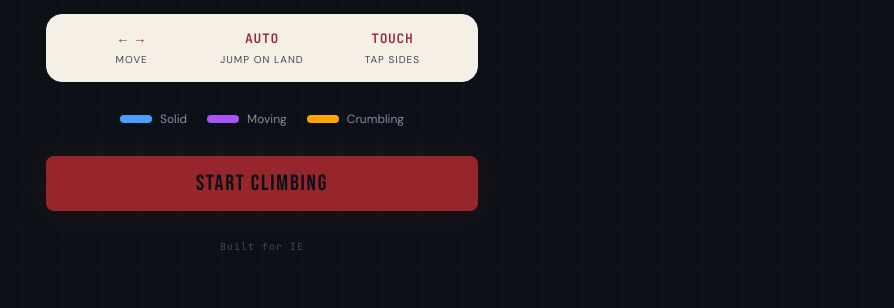
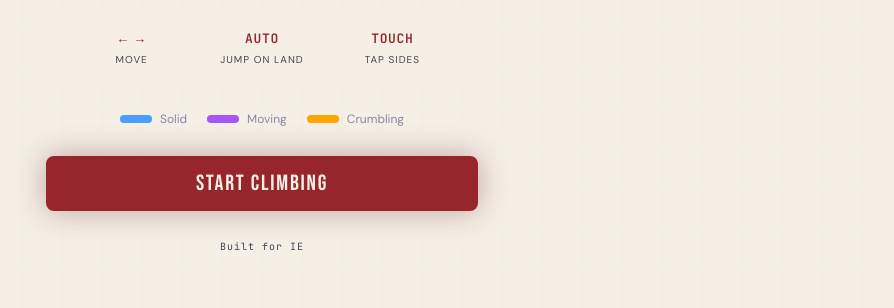
Before and after one commit to jpsanchezieu2024-prog/peak-game, a plain HTML site: page index.html in a window 1280 px wide. Shown: the part 492-800 px from the top of the page, without its empty margins (378-1272 px from the left). Drawn offline with Linux system fonts and the light colour scheme; no server answers.

Commit message:
Update style.css

```diff
--- a/style.css
+++ b/style.css
@@ -4,7 +4,7 @@
    ═══════════════════════════════════════════════════════ */
 
 :root {
-  --bg:         #0C1117;
+  --bg:         #f5efe6;
   --bg-card:    #f5efe6;
   --bg-hover:   #f5efe6;
   --border:     #f5efe6;
```
